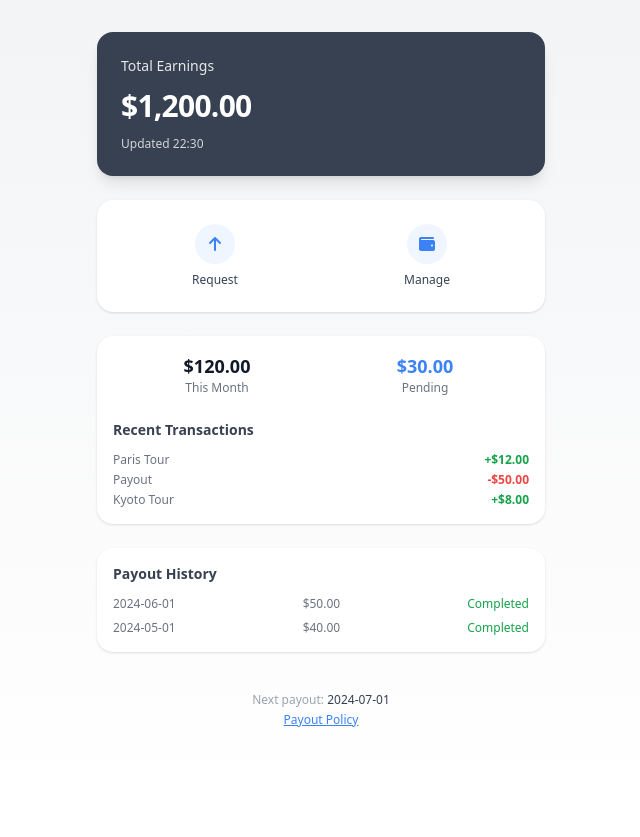
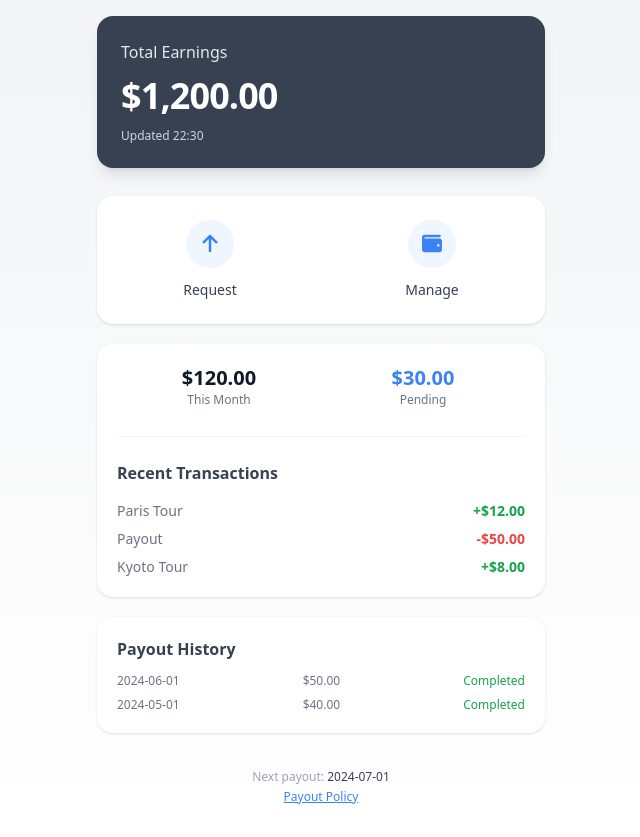
Before and after one commit to grantchiu011101/tour-prototype, a plain HTML site: page creator-earnings.html in a window 1280 px wide. Shown: the whole page, without its empty margins (319-959 px from the left). Before the commit the page ends 800 px from the top, so only its background shows below. Drawn offline with nearby package versions, Linux system fonts and the light colour scheme.

Commit message:
Update creator earnings page layout and styling for improved user experience
- Enhanced the layout of the creator-earnings.html page by adjusting padding, margins, and font sizes for better readability and aesthetics.
- Made the total earnings card sticky for improved visibility during scrolling.
- Updated button styles and sizes for a more modern look and feel.
- Improved the recent transactions and payout history sections with better spacing and font adjustments for clarity.

```diff
--- a/creator-earnings.html
+++ b/creator-earnings.html
@@ -7,49 +7,52 @@
   <script src="https://cdn.tailwindcss.com"></script>
   <link rel="stylesheet" href="https://cdnjs.cloudflare.com/ajax/libs/font-awesome/6.5.1/css/all.min.css">
 </head>
-<body class="bg-gradient-to-b from-gray-100 to-white min-h-screen flex flex-col items-center px-4">
-  <main class="flex flex-col gap-6 w-full max-w-md mt-8 mb-8">
-    <!-- Top Card: Total Earnings -->
-    <div class="bg-gray-700 rounded-2xl shadow-lg p-6 flex flex-col gap-2 relative">
-      <div class="text-gray-200 text-sm mb-1">Total Earnings</div>
-      <div class="text-3xl font-bold text-white tracking-tight">$1,200.00</div>
+<body class="bg-gradient-to-b from-gray-100 to-white min-h-screen flex flex-col items-center px-2">
+  <main class="flex flex-col gap-5 w-full max-w-md mt-4 mb-8">
+    <!-- Sticky Top Card: Total Earnings -->
+    <div class="bg-gray-700 rounded-2xl shadow-lg p-6 flex flex-col gap-2 sticky top-0 z-10 mb-2">
+      <div class="text-gray-200 text-base mb-1">Total Earnings</div>
+      <div class="text-4xl font-extrabold text-white tracking-tight">$1,200.00</div>
       <div class="text-xs text-gray-300 mt-1">Updated 22:30</div>
     </div>
     <!-- Action Card -->
-    <div class="bg-white rounded-2xl shadow flex justify-between px-4 py-4 gap-2">
-      <button class="flex-1 flex flex-col items-center gap-1 py-2 hover:bg-gray-50 rounded-xl transition">
-        <span class="bg-blue-50 text-blue-500 rounded-full w-10 h-10 flex items-center justify-center mb-1"><i class="fas fa-arrow-up"></i></span>
-        <span class="text-xs font-medium text-gray-700">Request</span>
+    <div class="bg-white rounded-2xl shadow flex justify-between px-2 py-3 gap-3">
+      <button class="flex-1 flex flex-col items-center gap-2 py-3 hover:bg-gray-50 rounded-xl transition active:scale-95" style="min-width: 80px;">
+        <span class="bg-blue-50 text-blue-500 rounded-full w-12 h-12 flex items-center justify-center mb-1 text-xl"><i class="fas fa-arrow-up"></i></span>
+        <span class="text-sm font-medium text-gray-700">Request</span>
       </button>
-      <button class="flex-1 flex flex-col items-center gap-1 py-2 hover:bg-gray-50 rounded-xl transition">
-        <span class="bg-blue-50 text-blue-500 rounded-full w-10 h-10 flex items-center justify-center mb-1"><i class="fas fa-wallet"></i></span>
-        <span class="text-xs font-medium text-gray-700">Manage</span>
+      <button class="flex-1 flex flex-col items-center gap-2 py-3 hover:bg-gray-50 rounded-xl transition active:scale-95" style="min-width: 80px;">
+        <span class="bg-blue-50 text-blue-500 rounded-full w-12 h-12 flex items-center justify-center mb-1 text-xl"><i class="fas fa-wallet"></i></span>
+        <span class="text-sm font-medium text-gray-700">Manage</span>
       </button>
     </div>
     <!-- Earnings Breakdown Card -->
-    <div class="bg-white rounded-2xl shadow p-4 flex flex-col gap-2">
+    <div class="bg-white rounded-2xl shadow p-5 flex flex-col gap-3">
       <div class="flex justify-between items-center mb-2">
         <div class="flex flex-col items-center flex-1">
-          <div class="text-lg font-semibold text-gray-900">$120.00</div>
+          <div class="text-xl font-semibold text-gray-900">$120.00</div>
           <div class="text-xs text-gray-500">This Month</div>
         </div>
         <div class="flex flex-col items-center flex-1">
-          <div class="text-lg font-semibold text-blue-500">$30.00</div>
+          <div class="text-xl font-semibold text-blue-500">$30.00</div>
           <div class="text-xs text-gray-500">Pending</div>
         </div>
       </div>
-      <div class="text-sm font-semibold text-gray-700 mb-1 mt-2">Recent Transactions</div>
-      <div class="flex flex-col gap-1">
-        <div class="flex justify-between text-xs text-gray-500"><span>Paris Tour</span><span class="text-green-600 font-semibold">+$12.00</span></div>
-        <div class="flex justify-between text-xs text-gray-500"><span>Payout</span><span class="text-red-500 font-semibold">-$50.00</span></div>
-        <div class="flex justify-between text-xs text-gray-500"><span>Kyoto Tour</span><span class="text-green-600 font-semibold">+$8.00</span></div>
+      <div class="border-t border-gray-100 my-2"></div>
+      <div class="text-base font-semibold text-gray-700 mb-1 mt-1">Recent Transactions</div>
+      <div class="flex flex-col gap-2 max-h-40 overflow-y-auto no-scrollbar">
+        <div class="flex justify-between text-sm text-gray-500"><span>Paris Tour</span><span class="text-green-600 font-semibold">+$12.00</span></div>
+        <div class="flex justify-between text-sm text-gray-500"><span>Payout</span><span class="text-red-500 font-semibold">-$50.00</span></div>
+        <div class="flex justify-between text-sm text-gray-500"><span>Kyoto Tour</span><span class="text-green-600 font-semibold">+$8.00</span></div>
       </div>
     </div>
     <!-- Payout History Card -->
-    <div class="bg-white rounded-2xl shadow p-4 flex flex-col gap-2">
-      <div class="text-sm font-semibold text-gray-700 mb-1">Payout History</div>
-      <div class="flex justify-between text-xs text-gray-500"><span>2024-06-01</span><span>$50.00</span><span class="text-green-600">Completed</span></div>
-      <div class="flex justify-between text-xs text-gray-500"><span>2024-05-01</span><span>$40.00</span><span class="text-green-600">Completed</span></div>
+    <div class="bg-white rounded-2xl shadow p-5 flex flex-col gap-2">
+      <div class="text-base font-semibold text-gray-700 mb-1">Payout History</div>
+      <div class="flex flex-col gap-2">
+        <div class="flex justify-between text-xs text-gray-500"><span>2024-06-01</span><span>$50.00</span><span class="text-green-600">Completed</span></div>
+        <div class="flex justify-between text-xs text-gray-500"><span>2024-05-01</span><span>$40.00</span><span class="text-green-600">Completed</span></div>
+      </div>
     </div>
     <!-- Next Payout & Policy -->
     <div class="flex flex-col items-center gap-1 mt-4">
```
